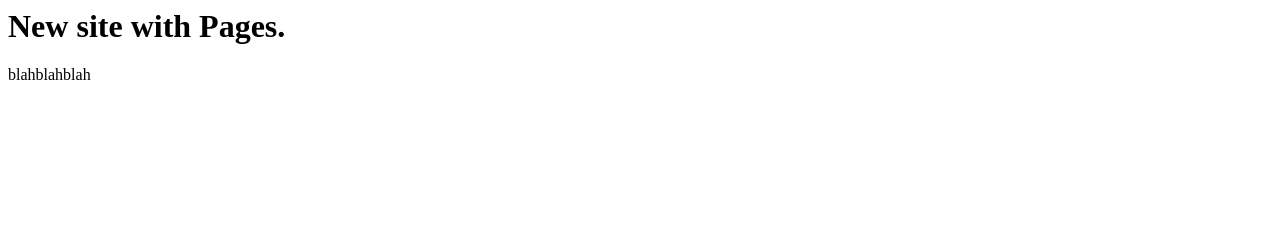
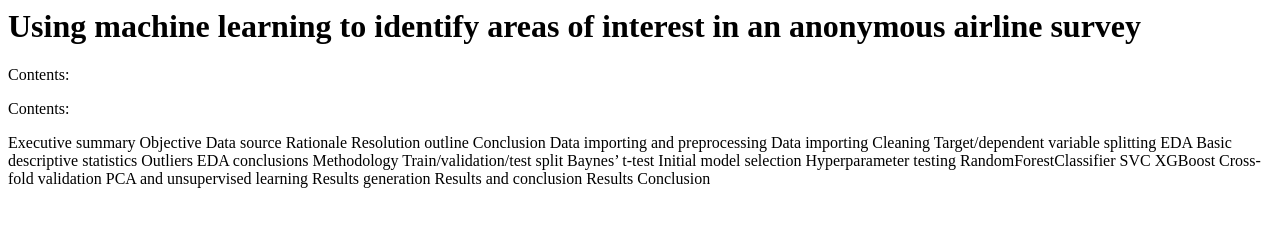
Before and after one commit to isabella13022012/Capstone_project, a plain HTML site: page index.html in a window 1280 px wide. Drawn offline with Linux system fonts and the light colour scheme.

Commit message:
Update index.html
Added contents page

```diff
--- a/index.html
+++ b/index.html
@@ -1,2 +1,58 @@
-<h1>New site with Pages.</h1>
-<p>blahblahblah</p>
+<h1>Using machine learning to identify areas of interest in an anonymous airline survey</h1>
+<p>Contents:</p>
+<p>Contents:</p>
+<p>Executive summary
+
+Objective
+
+Data source
+
+Rationale
+
+Resolution outline
+
+Conclusion
+
+Data importing and preprocessing
+
+Data importing
+
+Cleaning
+
+Target/dependent variable splitting
+
+EDA
+
+Basic descriptive statistics
+
+Outliers
+
+EDA conclusions
+
+Methodology
+
+Train/validation/test split
+
+Baynes’ t-test
+
+Initial model selection
+
+Hyperparameter testing
+
+RandomForestClassifier
+
+SVC
+
+XGBoost
+
+Cross-fold validation
+
+PCA and unsupervised learning
+
+Results generation
+
+Results and conclusion
+
+Results
+
+Conclusion </p>
```
